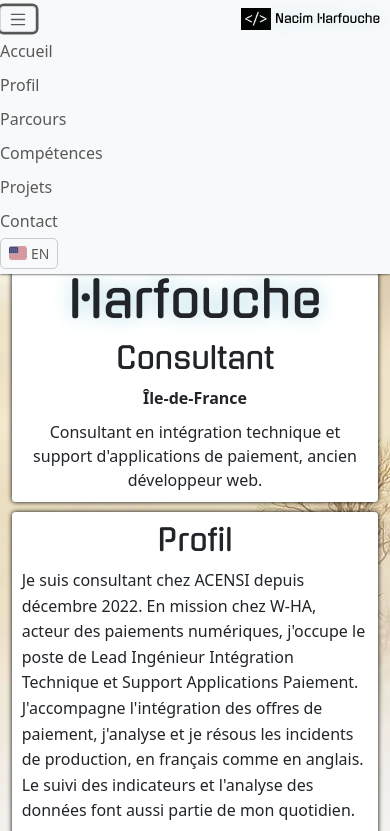
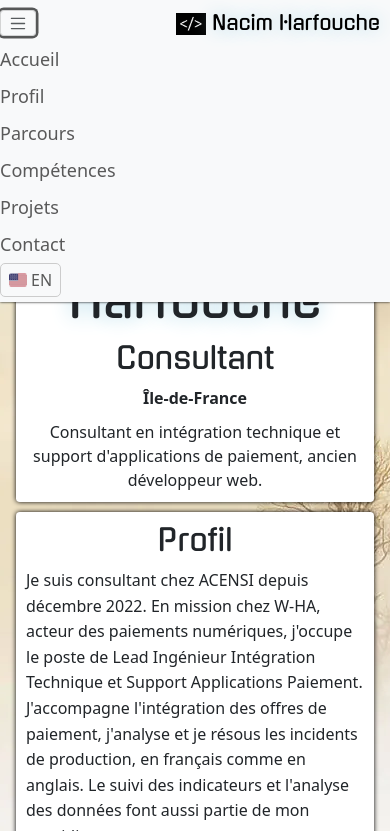
Before and after one commit to NacimHarfouche/nacimharfouche.github.io, a website: page index.html in a window 390 px wide. Both pictures are taken after a click on the button "Ouvrir le menu". Shown: the top 831 px of the page. Drawn offline with nearby package versions, Linux system fonts and the light colour scheme.

Commit message:
style(site): larger navbar text and 16px mobile side margins

```diff
--- a/css/style.css
+++ b/css/style.css
@@ -34,6 +34,7 @@ header nav {
 
 #myName {
 	font-family: "Gugi";
+	font-size: 2rem;
 	text-shadow: lightblue 0 0 2rem;
 }
 
@@ -56,7 +57,6 @@ header nav {
 	cursor: pointer;
 	transition: background-color 0.3s, border-color 0.3s;
 	text-decoration: none;
-	font-size: 1.4rem;
 	font-weight: 500;
 }
 
@@ -70,6 +70,10 @@ header nav {
 #languageLink img {
 	width: 1.8rem;
 	height: auto;
+}
+
+.navbar .nav-item.nav-link {
+	font-size: 1.8rem;
 }
 
 .navbar .nav-item.nav-link,
@@ -353,9 +357,10 @@ footer {
 		min-width: 0;
 	}
 
-	/* text sections need the width on small screens */
+	/* text sections need the width on small screens: a 1.6rem margin on each side
+	   (16px at the default browser font size) */
 	main section {
-		width: 94%;
+		width: calc(100% - 3.2rem);
 	}
 
 	main section>p,
```
